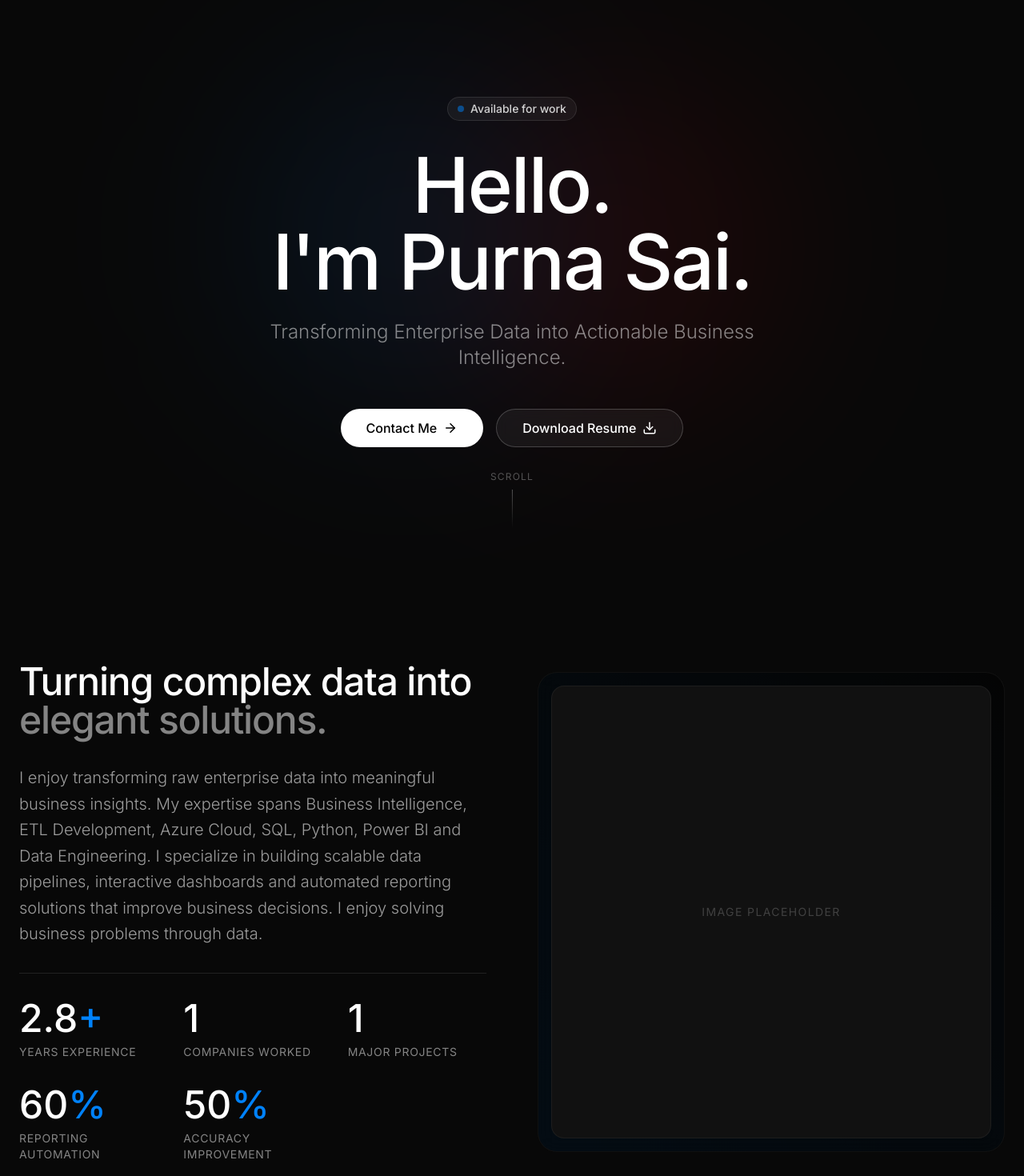
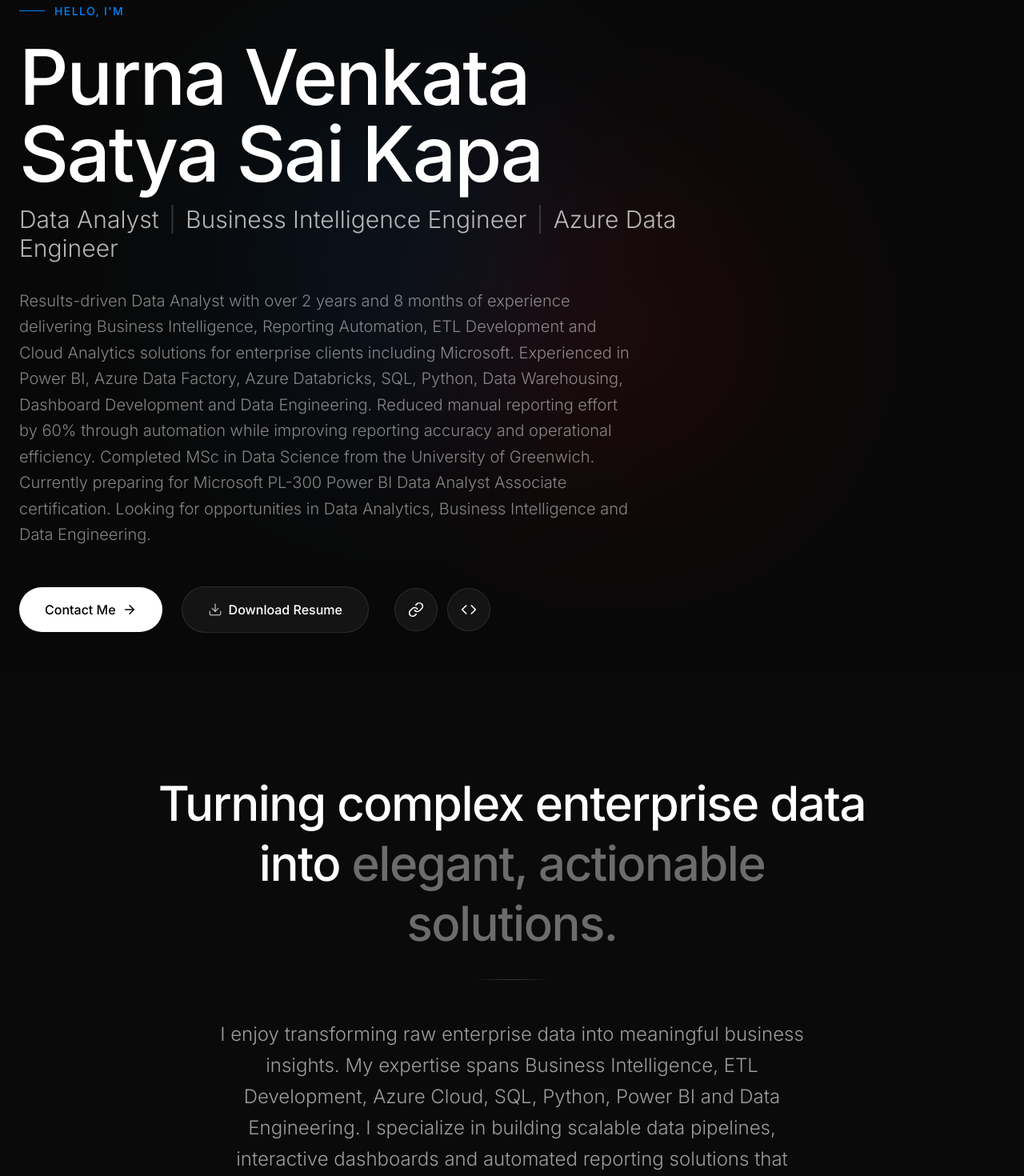
Before and after one commit to asiffmahmad/mohith, a Next.js app: page / in a window 1280 px wide. Shown: the part 100-1570 px from the top of the page at 80% size. Built offline with nearby package versions, Linux system fonts and the light colour scheme.

Commit message:
Apply redesign according to user requirements

```diff
--- a/src/data/navigation.json
+++ b/src/data/navigation.json
@@ -1,7 +1,7 @@
 [
   { "name": "About", "href": "#about" },
   { "name": "Experience", "href": "#experience" },
-  { "name": "Skills", "href": "#skills" },
+  { "name": "Expertise", "href": "#expertise" },
   { "name": "Projects", "href": "#projects" },
   { "name": "Education", "href": "#education" },
   { "name": "Contact", "href": "#contact" }
--- a/src/data/skills.json
+++ b/src/data/skills.json
@@ -1,9 +1,35 @@
 {
-  "Programming Languages": ["Python", "SQL", "R (Basic)"],
-  "Libraries": ["Pandas", "NumPy", "Scikit-learn"],
-  "Business Intelligence": ["Power BI", "Dashboard Development", "Data Visualization", "KPI Reporting", "Excel"],
-  "Data Engineering": ["ETL Pipelines", "Data Warehousing", "Data Integration", "Data Transformation", "Data Migration", "Data Modelling", "Data Governance", "Data Quality"],
-  "Cloud": ["Azure Data Factory", "Azure Databricks", "Azure Storage", "Azure Machine Learning", "Snowflake"],
-  "Tools": ["Microsoft Excel", "Git", "SharePoint", "Jupyter Notebook", "Power Apps"],
-  "Other Technologies": ["Azure Active Directory", "RBAC", "MFA", "PIM", "VMware Workspace ONE", "Microsoft Intune"]
+  "Business Intelligence": [
+    "Power BI",
+    "Dashboard Development",
+    "Reporting Automation",
+    "KPI Reporting"
+  ],
+  "Data Engineering": [
+    "Azure Data Factory",
+    "ETL Pipelines",
+    "Data Warehousing",
+    "Data Integration"
+  ],
+  "Cloud Analytics": [
+    "Azure Databricks",
+    "Azure Storage",
+    "Snowflake",
+    "Azure Machine Learning"
+  ],
+  "Programming": [
+    "Python",
+    "SQL",
+    "R",
+    "Pandas",
+    "NumPy",
+    "Scikit-learn"
+  ],
+  "Enterprise Tools": [
+    "Excel",
+    "Git",
+    "Power Apps",
+    "SharePoint",
+    "Jupyter Notebook"
+  ]
 }
--- a/src/sections/about.tsx
+++ b/src/sections/about.tsx
@@ -7,51 +7,40 @@ import stats from "@/data/stats.json";
 
 export function About() {
   return (
-    <section id="about" className="py-32 relative">
-      <div className="container mx-auto px-6">
-        <div className="grid grid-cols-1 lg:grid-cols-2 gap-16 items-center">
+    <section id="about" className="py-32 relative bg-[#0a0a0a]">
+      <div className="container mx-auto px-6 max-w-5xl">
+        <div className="flex flex-col items-center text-center">
 
           <motion.div
-            initial={{ opacity: 0, x: -50 }}
-            whileInView={{ opacity: 1, x: 0 }}
-            viewport={{ once: true, margin: "-100px" }}
-            transition={{ duration: 0.8, ease: "easeOut" }}
+            initial={{ opacity: 0, y: 20 }}
+            whileInView={{ opacity: 1, y: 0 }}
+            viewport={{ once: true }}
+            className="mb-12"
           >
-            <h2 className="text-4xl md:text-5xl font-medium tracking-tight mb-8">
-              Turning complex data into <span className="text-white/50">elegant solutions.</span>
+            <h2 className="text-4xl md:text-5xl lg:text-6xl font-medium tracking-tight mb-8 max-w-4xl mx-auto leading-tight">
+              Turning complex enterprise data into <span className="text-white/40">elegant, actionable solutions.</span>
             </h2>
-            <p className="text-xl text-white/60 font-light leading-relaxed mb-8">
+            <div className="w-24 h-px bg-gradient-to-r from-transparent via-white/20 to-transparent mx-auto mb-12"></div>
+            <p className="text-xl md:text-2xl text-white/60 font-light leading-relaxed max-w-3xl mx-auto">
               {about.intro}
             </p>
-
-            <div className="grid grid-cols-2 md:grid-cols-3 gap-8 pt-8 border-t border-white/10">
-              {stats.map((stat, index) => (
-                <div key={index} className="flex flex-col gap-2">
-                  <span className="text-4xl md:text-5xl font-medium text-white">
-                    <CountUp end={stat.value} duration={2.5} decimals={stat.value % 1 !== 0 ? 1 : 0} enableScrollSpy scrollSpyOnce />
-                    <span className="text-bmw-blue">{stat.suffix}</span>
-                  </span>
-                  <span className="text-sm text-white/50 uppercase tracking-wider">{stat.label}</span>
-                </div>
-              ))}
-            </div>
           </motion.div>
 
           <motion.div
-            initial={{ opacity: 0, scale: 0.9 }}
-            whileInView={{ opacity: 1, scale: 1 }}
+            initial={{ opacity: 0, y: 20 }}
+            whileInView={{ opacity: 1, y: 0 }}
             viewport={{ once: true, margin: "-100px" }}
-            transition={{ duration: 0.8, ease: "easeOut", delay: 0.2 }}
-            className="relative h-[600px] w-full rounded-3xl overflow-hidden glass p-4"
+            className="w-full grid grid-cols-2 md:grid-cols-5 gap-8 md:gap-4 pt-16 border-t border-white/10"
           >
-            <div className="absolute inset-0 bg-gradient-to-tr from-bmw-blue/10 to-transparent mix-blend-overlay"></div>
-            {/* Placeholder for professional photo */}
-            <div className="w-full h-full bg-[#111] rounded-2xl flex items-center justify-center border border-white/5 relative overflow-hidden group">
-               <span className="text-white/20 text-sm tracking-widest uppercase relative z-10 group-hover:scale-110 transition-transform duration-700">Image Placeholder</span>
-
-               {/* Hover lighting effect */}
-               <div className="absolute -inset-full top-0 z-0 bg-gradient-to-r from-transparent via-white/5 to-transparent skew-x-12 translate-x-[-100%] group-hover:animate-[shimmer_2s_infinite]"></div>
-            </div>
+            {stats.map((stat, index) => (
+              <div key={index} className="flex flex-col items-center justify-center gap-2 group">
+                <span className="text-4xl md:text-5xl font-medium text-white group-hover:scale-105 transition-transform duration-500">
+                  <CountUp end={stat.value} duration={2.5} decimals={stat.value % 1 !== 0 ? 1 : 0} enableScrollSpy scrollSpyOnce />
+                  <span className="text-white/40">{stat.suffix}</span>
+                </span>
+                <span className="text-xs text-white/40 uppercase tracking-widest text-center max-w-[120px] leading-tight">{stat.label}</span>
+              </div>
+            ))}
           </motion.div>
 
         </div>
--- a/src/sections/hero.tsx
+++ b/src/sections/hero.tsx
@@ -1,8 +1,9 @@
 "use client";
 
 import { motion } from "framer-motion";
+import { ArrowRight, Download, Link as LinkIcon, Code } from "lucide-react";
 import profile from "@/data/profile.json";
-import { ArrowRight, Download } from "lucide-react";
+import about from "@/data/about.json";
 
 export function Hero() {
   const containerVariants = {
@@ -10,24 +11,21 @@ export function Hero() {
     visible: {
       opacity: 1,
       transition: {
-        staggerChildren: 0.2,
+        staggerChildren: 0.15,
+        delayChildren: 0.2,
       },
     },
   };
 
   const itemVariants = {
-    hidden: { y: 20, opacity: 0 },
-    visible: {
-      y: 0,
-      opacity: 1,
-      transition: { duration: 0.8, ease: [0.16, 1, 0.3, 1] as const },
-    },
+    hidden: { opacity: 0, y: 20 },
+    visible: { opacity: 1, y: 0, transition: { duration: 0.8, ease: [0.16, 1, 0.3, 1] as const } },
   };
 
   return (
-    <section className="relative min-h-screen flex items-center justify-center overflow-hidden pt-20">
-      {/* Background Effects */}
-      <div className="absolute inset-0 z-0">
+    <section className="relative min-h-screen flex items-center pt-24 pb-12 overflow-hidden">
+      {/* Animated Background */}
+      <div className="absolute inset-0 pointer-events-none">
         <div className="absolute inset-0 bg-[#080808] bg-[radial-gradient(ellipse_at_center,_var(--tw-gradient-stops))] from-white/[0.03] via-[#080808] to-[#080808]"></div>
         <div className="absolute top-1/4 left-1/4 w-96 h-96 bg-bmw-blue/10 rounded-full blur-[128px] mix-blend-screen" />
         <div className="absolute bottom-1/4 right-1/4 w-96 h-96 bg-bmw-red/10 rounded-full blur-[128px] mix-blend-screen" />
@@ -38,55 +36,73 @@ export function Hero() {
           variants={containerVariants}
           initial="hidden"
           animate="visible"
-          className="max-w-4xl mx-auto text-center"
+          className="max-w-4xl"
         >
-          <motion.div variants={itemVariants} className="inline-flex items-center gap-2 px-3 py-1 rounded-full border border-white/10 bg-white/5 backdrop-blur-sm mb-8">
-            <span className="w-2 h-2 rounded-full bg-bmw-blue animate-pulse" />
-            <span className="text-sm font-medium text-white/80">Available for work</span>
+          <motion.div variants={itemVariants} className="mb-6 inline-flex items-center gap-3">
+            <span className="w-8 h-px bg-bmw-blue"></span>
+            <span className="text-bmw-blue font-medium tracking-widest uppercase text-sm">Hello, I&apos;m</span>
           </motion.div>
 
-          <motion.h1 variants={itemVariants} className="text-5xl md:text-7xl lg:text-8xl font-medium tracking-tight mb-6">
-            Hello.<br />
-            I&apos;m <span className="text-white">{profile.displayName}</span>.
+          <motion.h1 variants={itemVariants} className="text-5xl md:text-7xl lg:text-8xl font-medium tracking-tight mb-4">
+            {profile.name}
           </motion.h1>
 
-          <motion.p variants={itemVariants} className="text-xl md:text-2xl text-white/50 max-w-2xl mx-auto mb-12 font-light">
-            {profile.headline}
+          <motion.h2 variants={itemVariants} className="text-xl md:text-3xl text-white/70 font-light mb-8">
+            {profile.role.split(' | ').map((role, i, arr) => (
+              <span key={i}>
+                {role}
+                {i < arr.length - 1 && <span className="mx-3 text-white/20">|</span>}
+              </span>
+            ))}
+          </motion.h2>
+
+          <motion.p variants={itemVariants} className="text-lg md:text-xl text-white/50 max-w-3xl mb-12 font-light leading-relaxed">
+            {about.summary}
           </motion.p>
 
-          <motion.div variants={itemVariants} className="flex flex-col sm:flex-row items-center justify-center gap-4">
+          <motion.div variants={itemVariants} className="flex flex-wrap items-center gap-4 md:gap-6">
             <a
               href="#contact"
-              className="group relative flex items-center justify-center h-12 px-8 rounded-full bg-white text-black font-medium overflow-hidden transition-transform hover:scale-105 active:scale-95"
+              className="group relative inline-flex items-center gap-2 px-8 py-4 bg-white text-black rounded-full font-medium overflow-hidden transition-transform hover:scale-105 active:scale-95"
             >
               <span className="relative z-10 flex items-center gap-2">
                 Contact Me <ArrowRight size={18} className="group-hover:translate-x-1 transition-transform" />
               </span>
             </a>
+
             <a
               href={profile.resumeUrl}
               target="_blank"
               rel="noopener noreferrer"
-              className="group relative flex items-center justify-center h-12 px-8 rounded-full border border-white/20 bg-white/5 backdrop-blur-sm text-white font-medium hover:bg-white/10 transition-all hover:border-white/40 hover:scale-105 active:scale-95"
+              className="group inline-flex items-center gap-2 px-8 py-4 bg-white/5 border border-white/10 hover:border-white/20 hover:bg-white/10 rounded-full font-medium transition-all"
             >
-              <span className="flex items-center gap-2">
-                Download Resume <Download size={18} />
-              </span>
+              <Download size={18} className="text-white/60 group-hover:text-white transition-colors" />
+              Download Resume
             </a>
+
+            <div className="flex items-center gap-3 ml-2">
+              <a
+                href="https://linkedin.com/in/purna-venkata-satya-sai-kapa-a50447217"
+                target="_blank"
+                rel="noopener noreferrer"
+                className="p-4 rounded-full bg-white/5 border border-white/10 hover:border-bmw-blue hover:text-bmw-blue hover:bg-bmw-blue/10 transition-all"
+                aria-label="LinkedIn"
+              >
+                <LinkIcon size={20} />
+              </a>
+              <a
+                href="https://github.com/asiffmahmad"
+                target="_blank"
+                rel="noopener noreferrer"
+                className="p-4 rounded-full bg-white/5 border border-white/10 hover:border-white/40 hover:text-white hover:bg-white/10 transition-all"
+                aria-label="GitHub"
+              >
+                <Code size={20} />
+              </a>
+            </div>
           </motion.div>
         </motion.div>
       </div>
-
-      {/* Scroll indicator */}
-      <motion.div
-        initial={{ opacity: 0 }}
-        animate={{ opacity: 1 }}
-        transition={{ delay: 1.5, duration: 1 }}
-        className="absolute bottom-10 left-1/2 -translate-x-1/2 flex flex-col items-center gap-2 text-white/30"
-      >
-        <span className="text-xs uppercase tracking-widest">Scroll</span>
-        <div className="w-px h-12 bg-gradient-to-b from-white/30 to-transparent" />
-      </motion.div>
     </section>
   );
 }
--- a/src/sections/projects.tsx
+++ b/src/sections/projects.tsx
@@ -6,56 +6,35 @@ import projects from "@/data/projects.json";
 
 export function Projects() {
   return (
-    <section id="projects" className="py-32 relative">
-      <div className="container mx-auto px-6">
+    <section id="projects" className="py-32 relative bg-black border-t border-white/5">
+      <div className="container mx-auto px-6 max-w-6xl">
         <motion.div
           initial={{ opacity: 0, y: 20 }}
           whileInView={{ opacity: 1, y: 0 }}
           viewport={{ once: true }}
-          className="mb-16"
+          className="mb-20 text-center md:text-left"
         >
-          <h2 className="text-4xl md:text-5xl font-medium tracking-tight mb-4">
+          <h2 className="text-4xl md:text-5xl font-medium tracking-tight mb-6">
             Featured <span className="text-white/50">Work.</span>
           </h2>
-          <div className="w-20 h-px bg-gradient-to-r from-white to-transparent"></div>
+          <div className="w-24 h-px bg-white/10 mx-auto md:mx-0"></div>
         </motion.div>
 
-        <div className="flex flex-col gap-24">
+        <div className="flex flex-col gap-12">
           {projects.map((project, index) => (
             <motion.div
               key={index}
-              initial={{ opacity: 0, y: 40 }}
+              initial={{ opacity: 0, y: 30 }}
               whileInView={{ opacity: 1, y: 0 }}
               viewport={{ once: true, margin: "-100px" }}
-              transition={{ duration: 0.8, ease: "easeOut" }}
-              className="group"
+              transition={{ duration: 0.7, ease: "easeOut" }}
+              className="glass p-8 md:p-12 rounded-3xl border border-white/5 hover:border-white/10 transition-colors group"
             >
-              <div className="grid grid-cols-1 lg:grid-cols-12 gap-8 lg:gap-16 items-center">
-                {/* Project Image/Preview - takes 7 cols */}
-                <div className={`lg:col-span-7 ${index % 2 !== 0 ? "lg:order-2" : ""}`}>
-                  <div className="relative aspect-[16/10] rounded-3xl overflow-hidden bg-[#111] border border-white/10 group-hover:border-white/20 transition-colors">
-                    {/* Placeholder for project image */}
-                    {project.image ? (
-                      <img src={project.image} alt={project.title} className="w-full h-full object-cover opacity-60 group-hover:opacity-100 transition-opacity duration-700 group-hover:scale-105" />
-                    ) : (
-                      <div className="w-full h-full flex flex-col items-center justify-center p-12 text-center bg-gradient-to-br from-white/5 to-transparent relative overflow-hidden">
-                        <div className="absolute inset-0 bg-bmw-blue/5 group-hover:bg-bmw-blue/10 transition-colors duration-700"></div>
-                        <span className="text-6xl font-black text-white/5 tracking-tighter absolute -bottom-4 -right-4 pointer-events-none group-hover:-translate-y-4 transition-transform duration-1000">ML</span>
-                        <h4 className="text-2xl text-white/40 font-medium relative z-10">{project.category}</h4>
-                      </div>
-                    )}
-                  </div>
-                </div>
+              <div className="grid grid-cols-1 lg:grid-cols-12 gap-12 lg:gap-16">
 
-                {/* Project Info - takes 5 cols */}
-                <div className={`lg:col-span-5 ${index % 2 !== 0 ? "lg:order-1" : ""}`}>
-                  <div className="flex items-center gap-4 mb-6">
-                    <span className="text-sm font-medium text-bmw-blue tracking-wider uppercase">{project.year}</span>
-                    <span className="w-8 h-px bg-white/20"></span>
-                    <span className="text-sm font-medium text-white/40 tracking-wider uppercase">{project.category}</span>
-                  </div>
-
-                  <h3 className="text-3xl lg:text-4xl font-medium mb-6 leading-tight group-hover:text-transparent group-hover:bg-clip-text group-hover:bg-gradient-to-r group-hover:from-white group-hover:to-white/50 transition-all duration-500">
+                {/* Left Side: Project Info */}
+                <div className="lg:col-span-7 flex flex-col justify-center">
+                  <h3 className="text-3xl md:text-4xl font-medium mb-6 leading-tight group-hover:text-transparent group-hover:bg-clip-text group-hover:bg-gradient-to-r group-hover:from-white group-hover:to-white/50 transition-all duration-500">
                     {project.title}
                   </h3>
 
@@ -63,38 +42,59 @@ export function Projects() {
                     {project.description}
                   </p>
 
-                  <div className="mb-8 space-y-2">
-                    {project.features.slice(0, 4).map((feature, i) => (
-                      <div key={i} className="flex items-center gap-3 text-sm text-white/50">
-                        <span className="w-1 h-1 rounded-full bg-bmw-blue/50"></span>
-                        {feature}
+                  <div className="space-y-3">
+                    {project.features.map((feature, i) => (
+                      <div key={i} className="flex items-start gap-3 text-sm text-white/50">
+                        <span className="w-1.5 h-1.5 rounded-full bg-white/20 mt-1.5 shrink-0 group-hover:bg-bmw-blue/50 transition-colors"></span>
+                        <span className="leading-relaxed">{feature}</span>
                       </div>
                     ))}
-                    {project.features.length > 4 && (
-                      <div className="text-sm text-white/30 italic mt-2">+ {project.features.length - 4} more features</div>
-                    )}
+                  </div>
+                </div>
+
+                {/* Right Side: Metadata, Tech, Buttons */}
+                <div className="lg:col-span-5 flex flex-col justify-center lg:border-l lg:border-white/10 lg:pl-16">
+
+                  <div className="flex items-center gap-4 mb-10">
+                    <span className="text-xs font-medium text-white/40 tracking-widest uppercase">{project.year}</span>
+                    <span className="w-8 h-px bg-white/10"></span>
+                    <span className="text-xs font-medium text-white/40 tracking-widest uppercase">{project.category}</span>
                   </div>
 
-                  <div className="flex flex-wrap gap-2 mb-10">
-                    {project.stack.map((tech, i) => (
-                      <span key={i} className="text-xs px-3 py-1 rounded-full bg-white/5 border border-white/5 text-white/70">
-                        {tech}
-                      </span>
-                    ))}
+                  <div className="mb-10">
+                    <h4 className="text-xs font-medium text-white/30 uppercase tracking-widest mb-4">Technology Stack</h4>
+                    <div className="flex flex-wrap gap-2">
+                      {project.stack.map((tech, i) => (
+                        <span key={i} className="text-xs px-3 py-1.5 rounded-full bg-white/5 border border-white/5 text-white/60 group-hover:border-white/10 transition-colors">
+                          {tech}
+                        </span>
+                      ))}
+                    </div>
                   </div>
 
-                  <div className="flex items-center gap-6">
+                  <div className="flex flex-col sm:flex-row gap-4 mt-auto pt-8 border-t border-white/5">
                     {project.live && (
-                      <a href={project.live} target="_blank" rel="noopener noreferrer" className="flex items-center gap-2 text-sm font-medium text-white hover:text-bmw-blue transition-colors group/link">
-                        Live Demo <ArrowUpRight size={16} className="group-hover/link:translate-x-0.5 group-hover/link:-translate-y-0.5 transition-transform" />
+                      <a
+                        href={project.live}
+                        target="_blank"
+                        rel="noopener noreferrer"
+                        className="flex items-center justify-center gap-2 text-sm font-medium bg-white text-black px-6 py-3 rounded-full hover:scale-105 active:scale-95 transition-transform"
+                      >
+                        Live Demo <ArrowUpRight size={16} />
                       </a>
                     )}
                     {project.github && (
-                      <a href={project.github} target="_blank" rel="noopener noreferrer" className="flex items-center gap-2 text-sm font-medium text-white/60 hover:text-white transition-colors">
+                      <a
+                        href={project.github}
+                        target="_blank"
+                        rel="noopener noreferrer"
+                        className="flex items-center justify-center gap-2 text-sm font-medium text-white bg-white/5 border border-white/10 px-6 py-3 rounded-full hover:bg-white/10 hover:border-white/20 transition-all"
+                      >
                         <Code size={16} /> Source Code
                       </a>
                     )}
                   </div>
+
                 </div>
               </div>
             </motion.div>
```
Also changed, not shown: src/sections/skills.tsx (+30 -57 lines).
